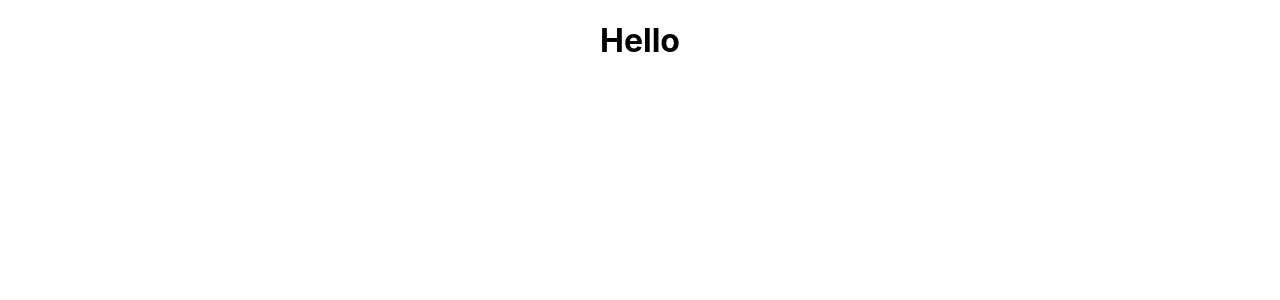
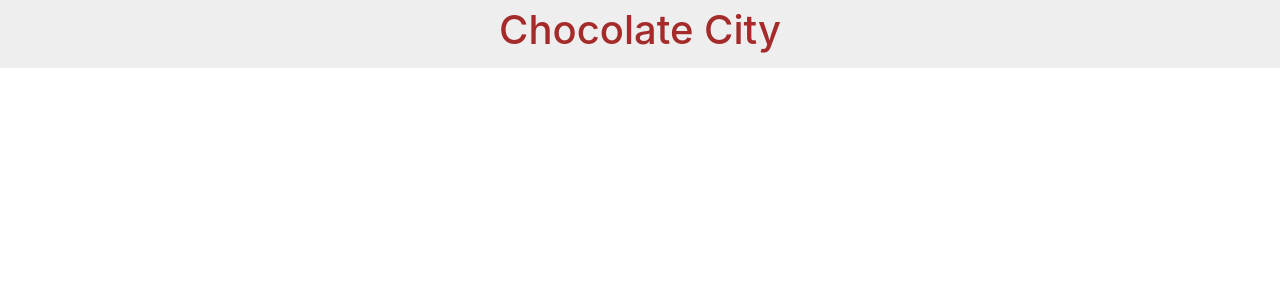
Before and after one commit to iamLolade/chocolate-city, a React (Create React App) app: page / in a window 1280 px wide. Shown: the top 300 px of the page. Built offline with nearby package versions, Linux system fonts and the light colour scheme.

Commit message:
Navbar created

```diff
--- a/src/App.js
+++ b/src/App.js
@@ -1,10 +1,12 @@
+import React from "react";
 import './App.css';
+import Navbar from "./components/Navbar";
 
 function App() {
   return (
-    <div className="App">
-      <h1>Hello</h1>
-    </div>
+    <>
+      <Navbar />
+    </>
   );
 }
 
--- /dev/null
+++ b/src/components/Navbar.jsx
@@ -0,0 +1,11 @@
+import { Center, Heading } from '@chakra-ui/react'
+
+export default function Navbar() {
+  return (
+    <nav>
+        <Center bg='#eee' p={6}>
+            <Heading as='h1' size='2xl' color='brown'>Chocolate City</Heading>
+        </Center>
+    </nav>
+  )
+}
--- a/src/index.js
+++ b/src/index.js
@@ -3,6 +3,7 @@ import ReactDOM from 'react-dom/client';
 import './index.css';
 import App from './App';
 import reportWebVitals from './reportWebVitals';
+import "bootstrap/dist/css/bootstrap.css";
 
 const root = ReactDOM.createRoot(document.getElementById('root'));
 root.render(
```
Also changed, not shown: package.json (+8 -1 lines), 1 other file (tests, documents, lock files or other folders).
